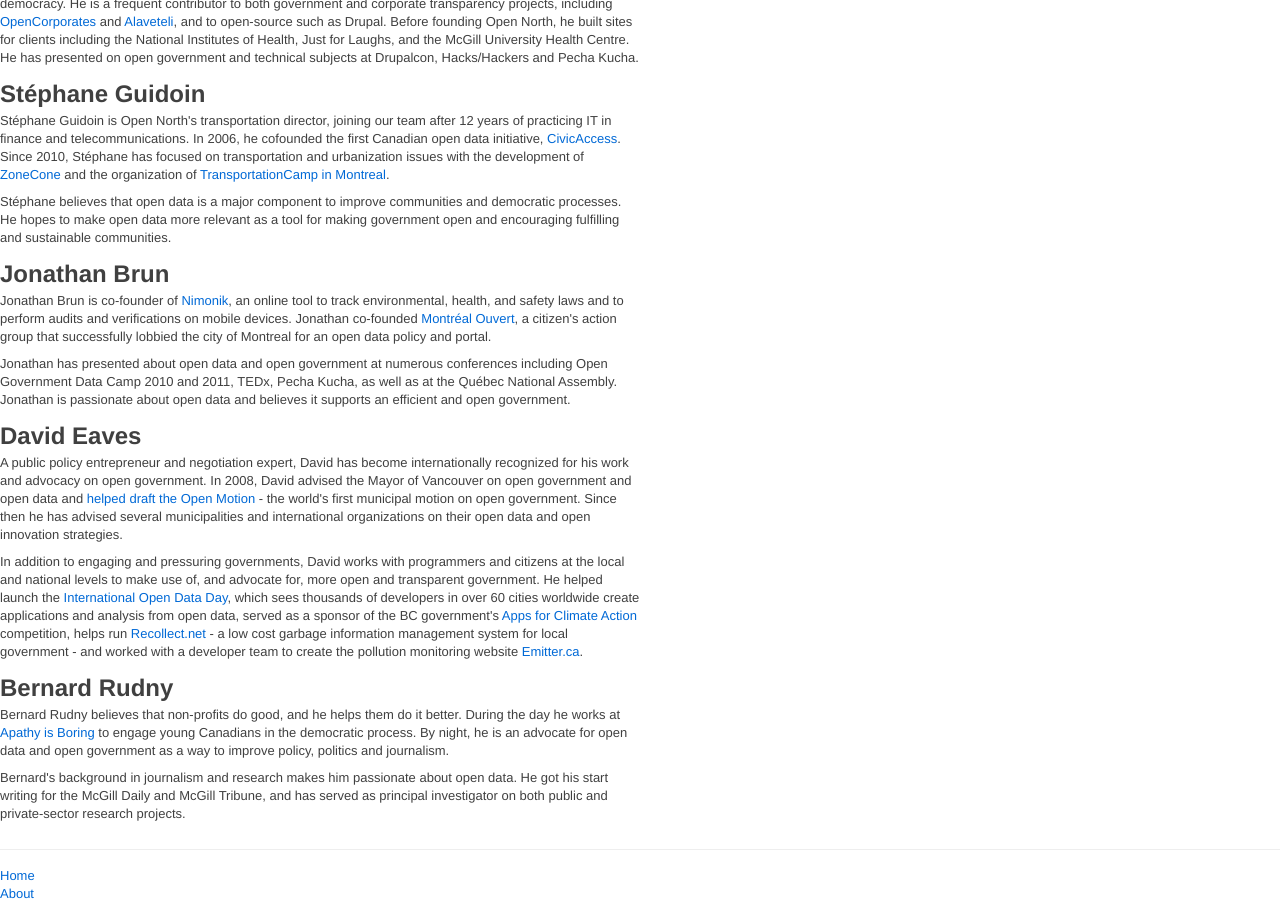
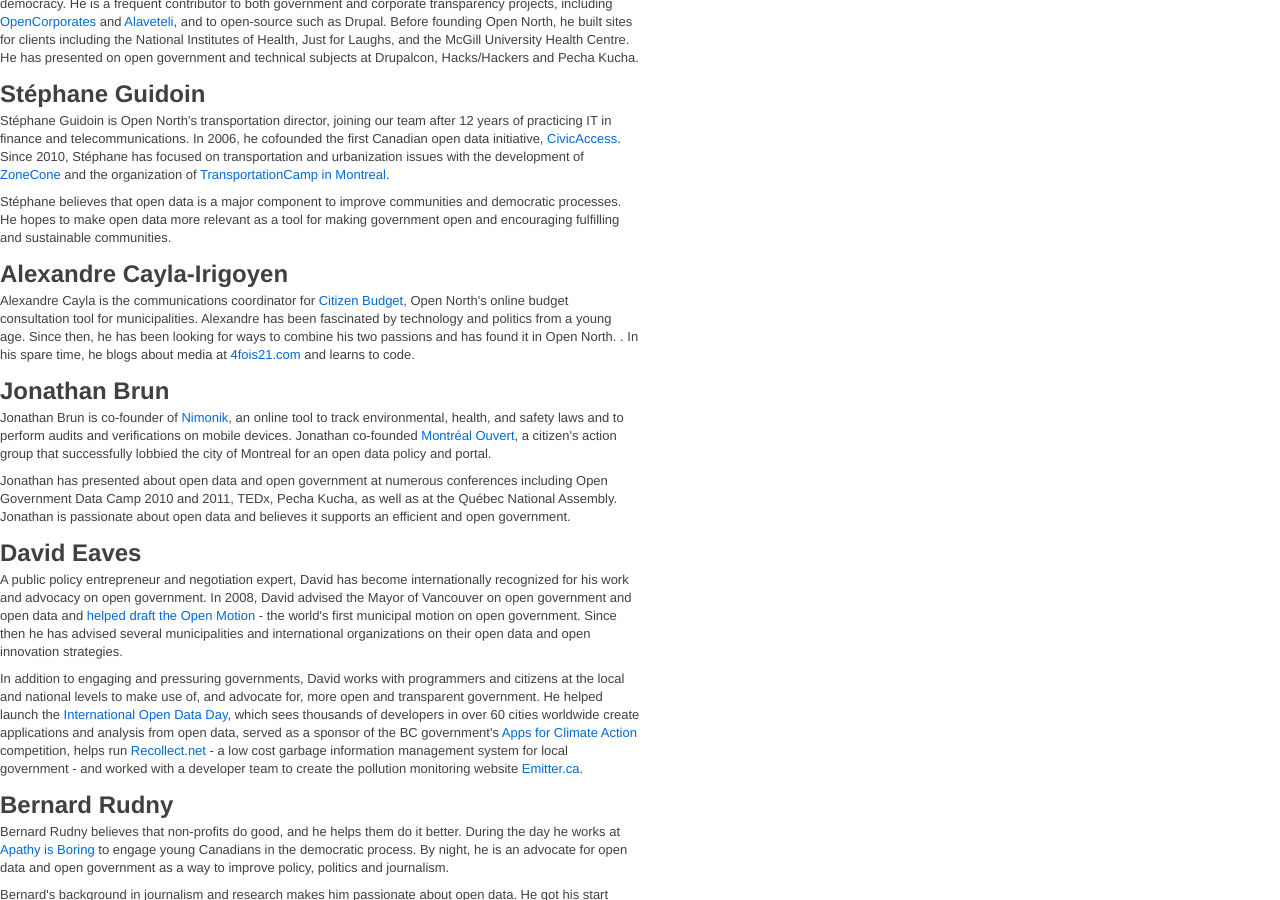
Before and after one commit to opennorth/wiki, a Jekyll site: the page built from en/team.html, in a window 1280 px wide and 900 px high, scrolled down 486 px. Built offline with Jekyll 4.4.1, drawn with Linux system fonts in a browser that asks for light colours; Markdown is read by kramdown in place of the engine named in the settings.

Commit message:
add alexandre bio

```diff
--- a/en/team.html
+++ b/en/team.html
@@ -25,6 +25,15 @@
 <p>Stéphane believes that open data is a major component to improve communities and democratic processes. He hopes to make open data more relevant as a tool for making government open and encouraging fulfilling and sustainable communities.</p>
 
 <h2>
+  Alexandre Cayla-Irigoyen
+  <a class="social linkedin" href="http://www.linkedin.com/in/alexandrecayla" title="View Alexandre Cayla-Irigoyen's profile on LinkedIn">
+    <img src="/img/blank.gif" alt="LinkedIn">
+  </a>
+</h2>
+<p>Alexandre Cayla is the communications coordinator for <a href="http://citizenbudget.com/">Citizen Budget</a>, Open North's online budget consultation tool for municipalities. Alexandre has been fascinated by technology and politics from a young age. Since then, he has been looking for ways to combine his two passions and has found it in Open North.
+. In his spare time, he blogs about media at <a href="http://4fois21.com/">4fois21.com</a> and learns to code.</p>
+
+<h2>
   Jonathan Brun
   <a class="social linkedin" href="http://www.linkedin.com/in/jonathanbrun" title="View Jonathan Brun's profile on LinkedIn">
     <img src="/img/blank.gif" alt="LinkedIn">
```
Also changed, not shown: fr/equipe.html (+8 -0 lines).
